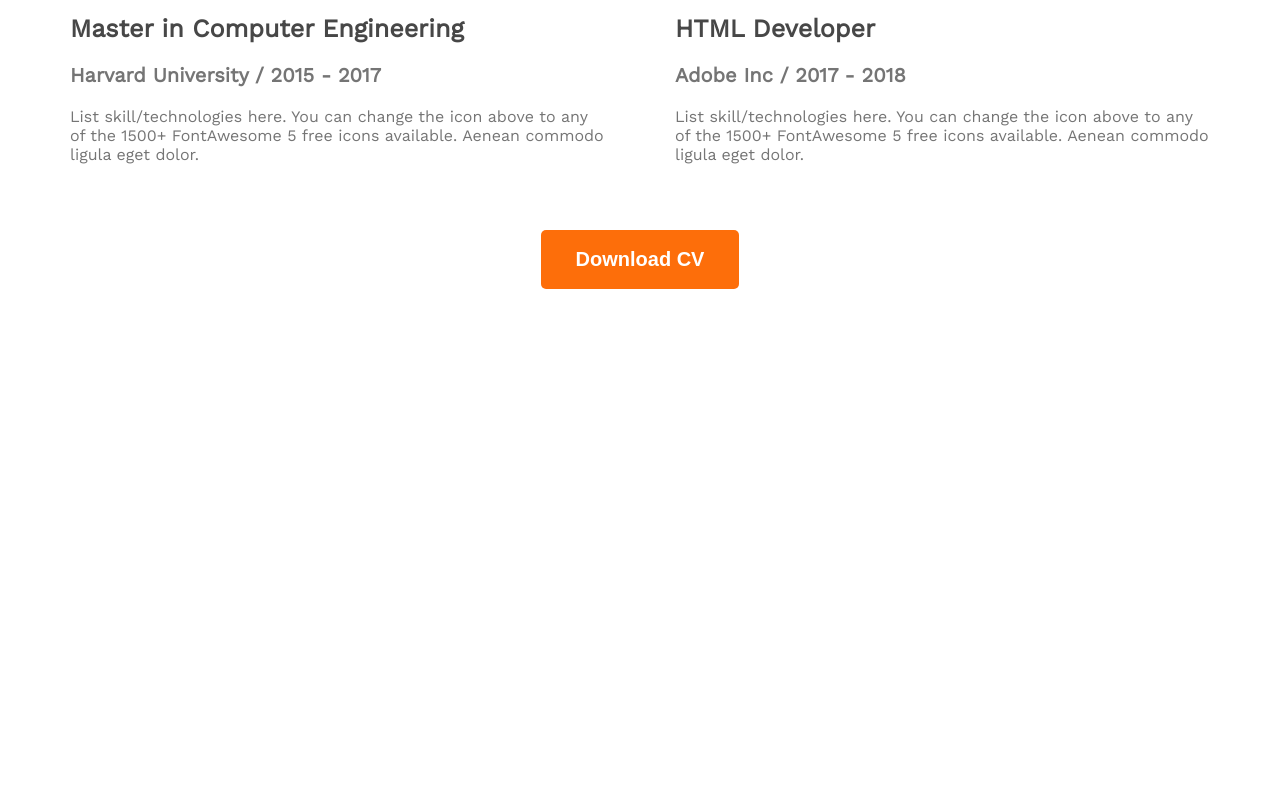
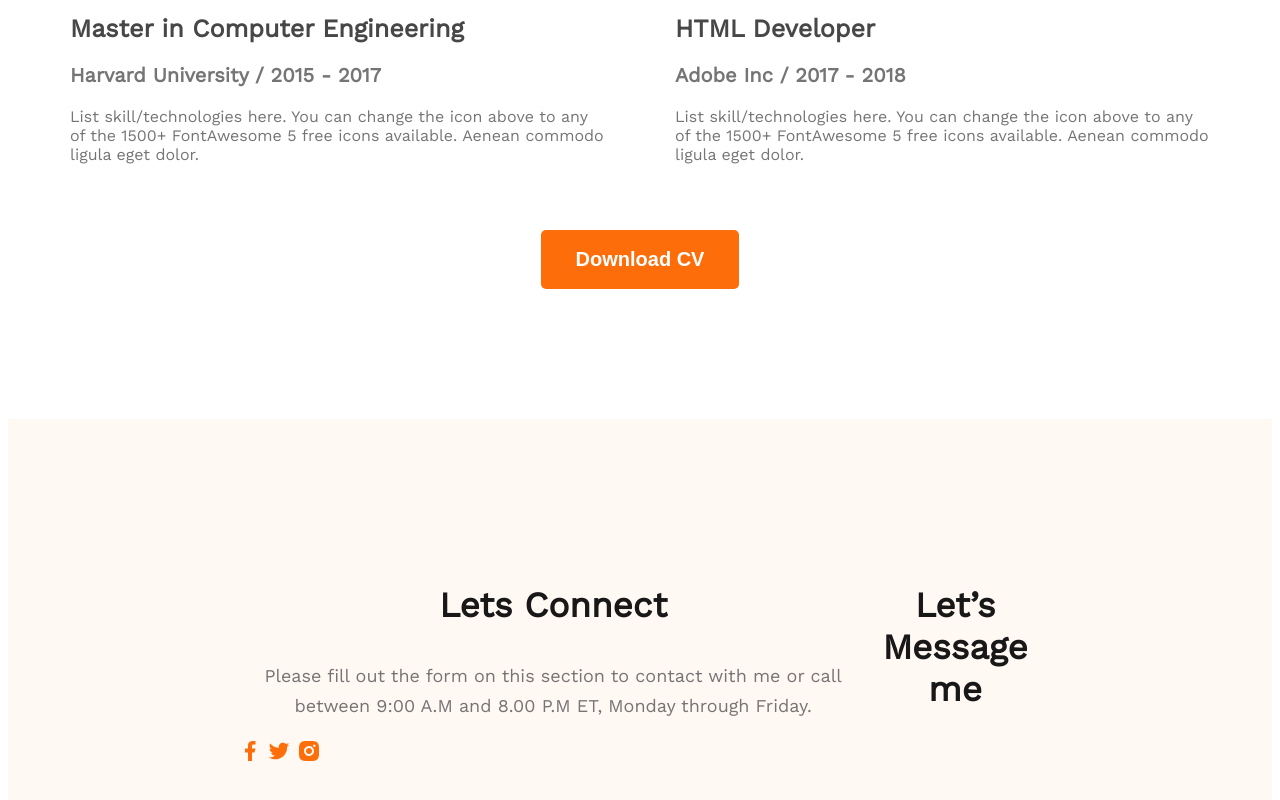
Before and after one commit to masudulalam/web_developer-portfolio, a plain HTML site: page index.html in a window 1280 px wide. Shown: the part 2921-3721 px from the top of the page. Before the commit the page ends 3218 px from the top, so only its background shows below. Drawn offline with nearby package versions, Linux system fonts and the light colour scheme.

Commit message:
added basic footer

```diff
--- a/index.html
+++ b/index.html
@@ -171,7 +171,18 @@
         </section>
     </main>
     <footer>
-
+        <div class="footer-column">
+            <h3 class="section-title">Lets Connect</h3>
+            <p class="section-description">Please fill out the form on this section to contact with me or call between 9:00 A.M and 8.00 P.M ET, Monday through Friday.</p>
+            <div class="social-media-links">
+                <a href=""><img src="images/icons/facebook.png" alt=""></a>
+                <a href=""><img src="images/icons/twitter.png" alt=""></a>
+                <a href=""><img src="images/icons/insta.png" alt=""></a>
+            </div>
+        </div>
+        <div class="footer-column">
+            <h3 class="section-title">Let’s Message me</h3>
+        </div>
     </footer>
 </body>
 
--- a/styles/portfolio.css
+++ b/styles/portfolio.css
@@ -194,4 +194,12 @@ main section {
 .download-cv{
     text-align: center;
     margin-top: 50px;
+    margin-bottom: 130px;
 }
+
+/* footer styles */
+footer{
+    display: flex;
+    background-color: #FFF8F3;
+    padding: 130px 230px;
+}
```
